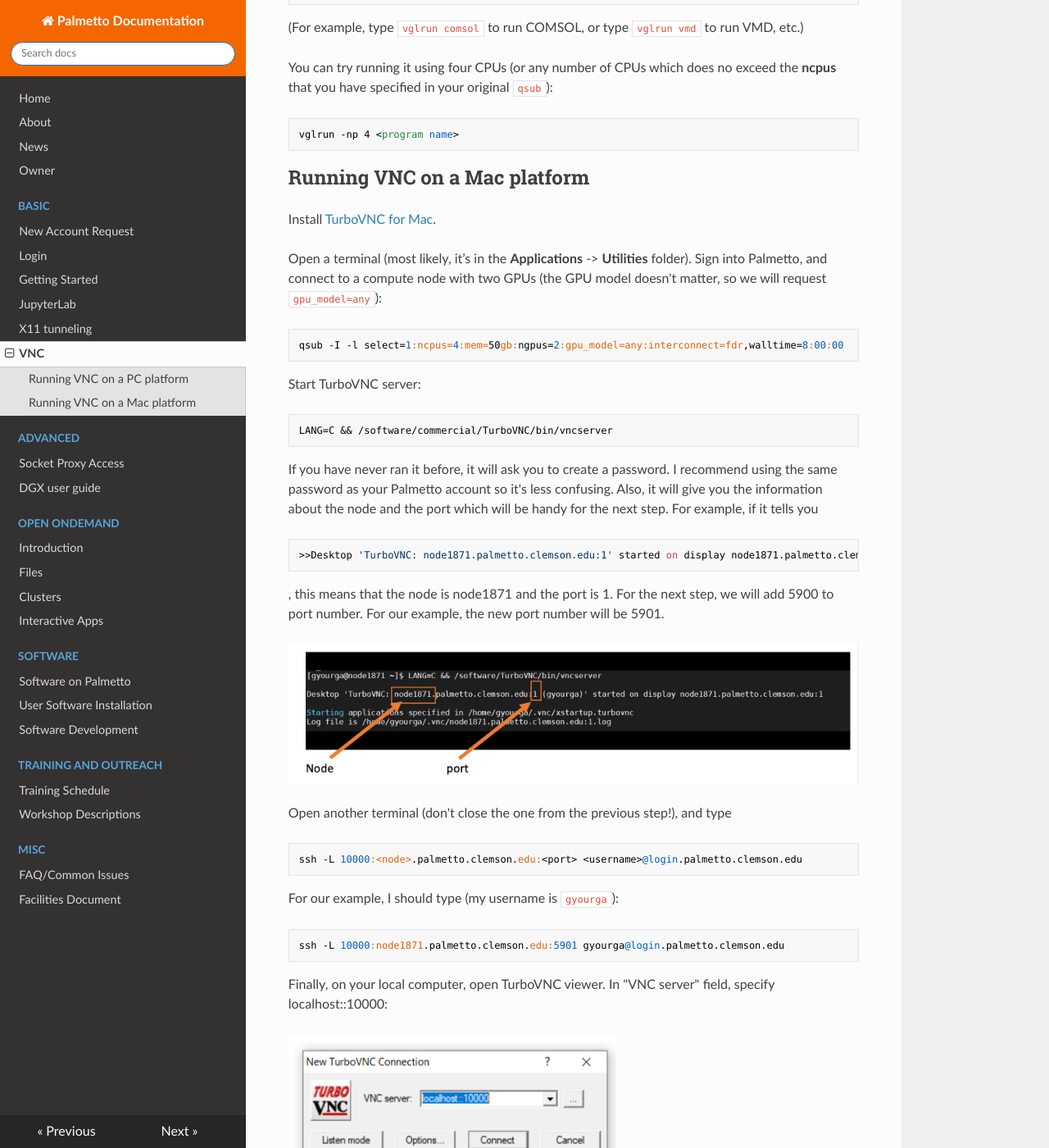
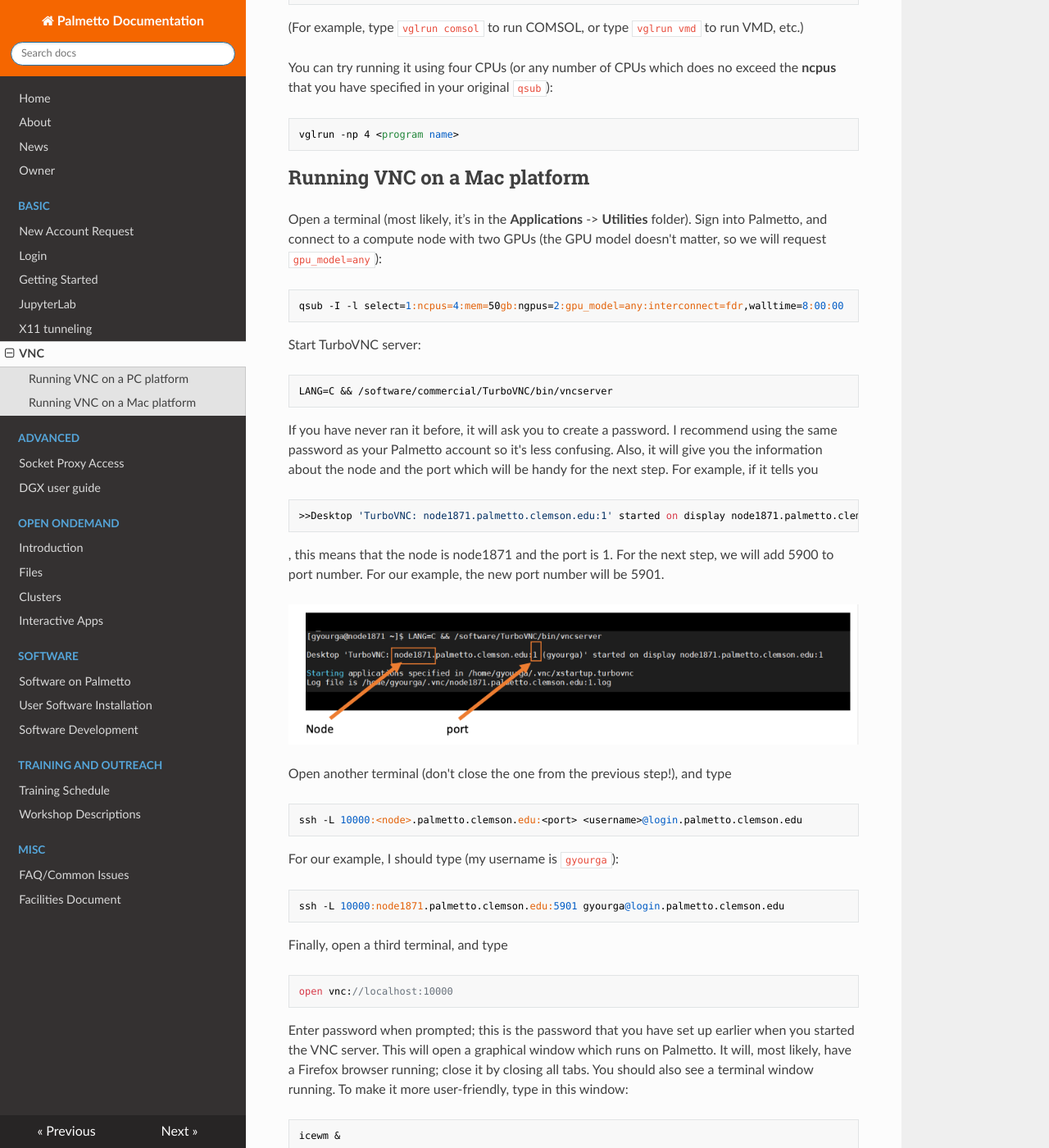
Before and after one commit to clemsonciti/palmetto-documentation, an MkDocs documentation site: the page built from docs/basic/vnc.md, in a window 1280 px wide and 1400 px high, scrolled down 2118 px. Shown: the whole window at 82% size. Built offline with MkDocs 1.6.1, drawn with Linux system fonts in a browser that asks for light colours; nearby versions of some CDN libraries.

Commit message:
Update vnc.md

```diff
--- a/docs/basic/vnc.md
+++ b/docs/basic/vnc.md
@@ -56,8 +56,9 @@
 ~~~
 
 ## Running VNC on a Mac platform
+<!---
 Install [TurboVNC for Mac](https://sourceforge.net/projects/turbovnc/files/2.2.3/TurboVNC-2.2.3.dmg/download).
-
+-->
 Open a terminal (most likely, it’s in the **Applications** -> **Utilities** folder). Sign into Palmetto, and connect to a compute node with two GPUs (the GPU model doesn't matter, so we will request `gpu_model=any`):
 
 ~~~
@@ -92,10 +93,16 @@
 ssh -L 10000:node1871.palmetto.clemson.edu:5901 gyourga@login.palmetto.clemson.edu
 ~~~
 
+Finally, open a third terminal, and type
+
+~~~
+open vnc://localhost:10000
+~~~
+<!---
 Finally, on your local computer, open TurboVNC viewer. In "VNC server" field, specify localhost::10000:
 
 <img src="../../images/basic/started/turbovnc_setup4.png" style="width:400px">
-
+-->
 Enter password when prompted; this is the password that you have set up earlier when you started the VNC server.
 This will open a graphical window which runs on Palmetto. It will, most likely, have a Firefox browser running; close it by closing all tabs. You should also see a terminal window running. To make it more user-friendly, type in this window:
 
```
